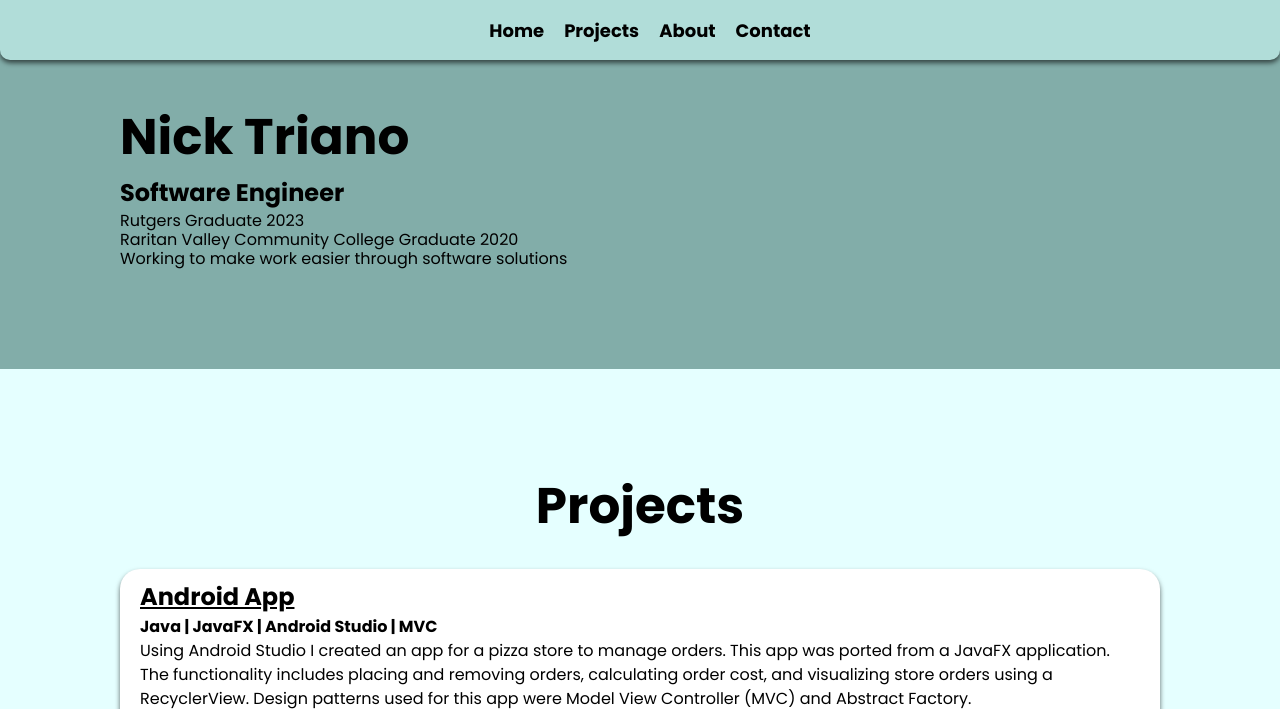
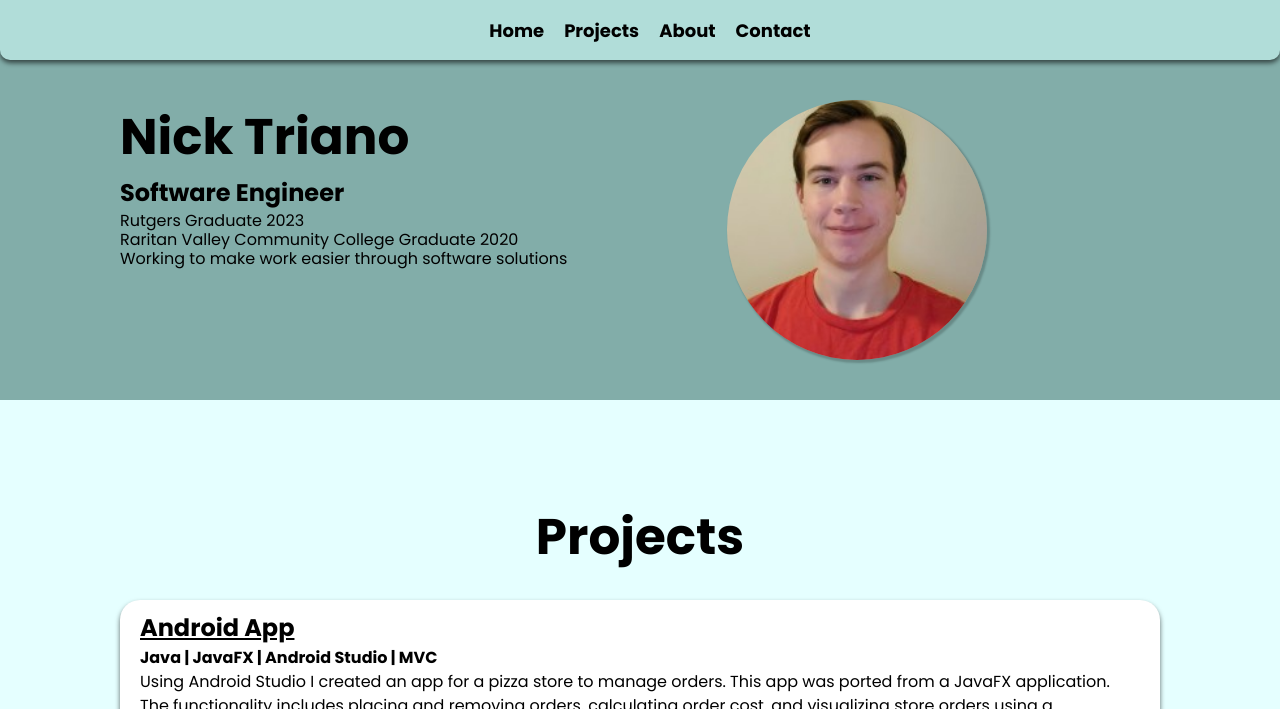
Before and after one commit to RealNickTriano/portfolio-site, a plain HTML site: page index.html in a window 1280 px wide. Shown: the top 709 px of the page. Drawn offline with Linux system fonts and the light colour scheme.

Commit message:
more format

```diff
--- a/index.html
+++ b/index.html
@@ -24,7 +24,8 @@
         </div>
     </nav>
     <header class="main-header">
-        <div class="container grid-2">
+        <div class="container flex" style="display: flex;">
+            <div>
                 <h1 class="name">Nick Triano</h1>
                 <h2 class="name">Software Engineer</h2>
                 <div class="text-section">
@@ -32,6 +33,8 @@
                     <p>Raritan Valley Community College Graduate 2020</p>
                     <p>Working to make work easier through software solutions</p>
                 </div>
+            </div>
+            <img src="./images/profile.jpg" alt="me" class="profile-pic">
         </div>
     </header>
 
--- a/style.css
+++ b/style.css
@@ -28,6 +28,13 @@ img {
     max-width: 1100px;
     margin: auto;
     padding: 0 30px;
+}
+
+.profile-pic {
+    max-width: 25%;
+    margin-left: 10rem;
+    border-radius: 50%;
+    box-shadow: 2px 2px 2px 1px rgba(0, 0, 0, 0.2);
 }
 
 a{
@@ -374,6 +381,10 @@ li{
         grid-column: 2;
     }
 
+    .flex {
+        display: flex;
+    }
+
     .top-timeline {
         /*Now right timeline*/
         display: flex;
```
Lines whose indentation alone changed are shown as unchanged.
